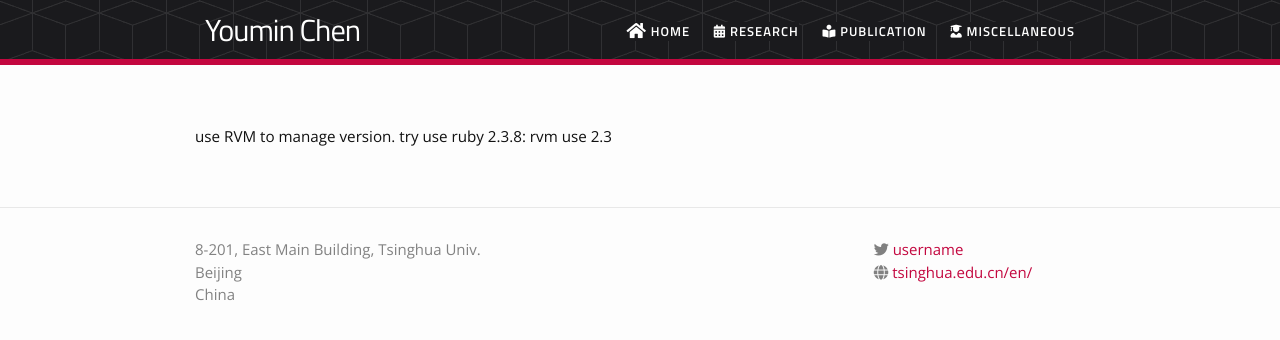
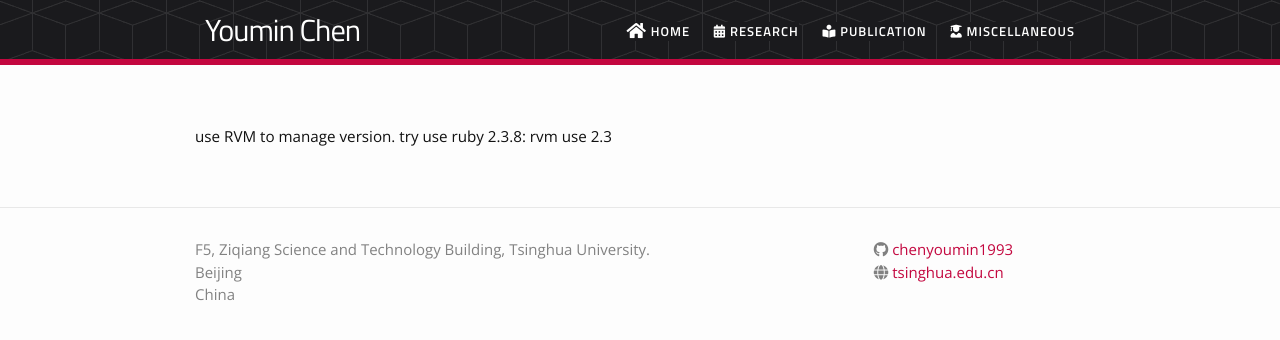
Before and after one commit to chenyoumin1993/chenyoumin1993.github.io, a Jekyll site: the page built from Note.md, in a window 1280 px wide. Shown: the top 340 px of the page. Built offline with Jekyll 4.4.1, drawn with Linux system fonts in a browser that asks for light colours; nearby versions of some CDN libraries; our own code applies the rules of GitHub Pages for plain Markdown files.

Commit message:
update info

```diff
--- a/_config.yml
+++ b/_config.yml
@@ -7,11 +7,11 @@ baseurl: "" # the subpath of your site, e.g. /blog/
 url: "https://chenyoumin1993.github.io/" # the base hostname & protocol for your site
 
 schoolname: "Tsinghua University"
-schoolurl: "https://www.tsinghua.edu.cn/en/"
-twitter_username: username
+schoolurl: "https://www.tsinghua.edu.cn"
+github_username: chenyoumin1993
 
 address: |
-    8-201, East Main Building, Tsinghua Univ.
+    F5, Ziqiang Science and Technology Building, Tsinghua University.
     Beijing
     China
 
--- a/_includes/footer.html
+++ b/_includes/footer.html
@@ -8,7 +8,7 @@
 
 
         <p class="text">
-{{ site.address | newline_to_br  }}
+          {{ site.address | newline_to_br }}
       </div>
 
       <div class="footer-col  footer-col-2">
@@ -16,13 +16,9 @@
 
 
           {% if site.github_username %}
-
-{% endif %}
-
-          {% if site.twitter_username %}
           <li>
-    <a href="https://twitter.com/{{ site.twitter_username }}">
-      <i class="fab fa-twitter" style="color:gray"></i> {{ site.twitter_username }}
+            <a href="https://twitter.com/{{ site.github_username }}">
+              <i class="fab fa-github" style="color:gray"></i> {{ site.github_username }}
             </a>
           </li>
           {% endif %}
@@ -46,7 +42,8 @@
           {% if site.schoolurl %}
           <li>
             <a href="{{site.schoolurl}}">
-      <i class="fas fa-globe" style="color:gray"></i> {{site.schoolurl |  remove: "https://" | remove: "http://" | remove: "www." }}
+              <i class="fas fa-globe" style="color:gray"></i> {{site.schoolurl | remove: "https://" | remove: "http://"
+              | remove: "www." }}
             </a>
           </li>
           {% endif %}
```
Lines whose indentation alone changed are shown as unchanged.
